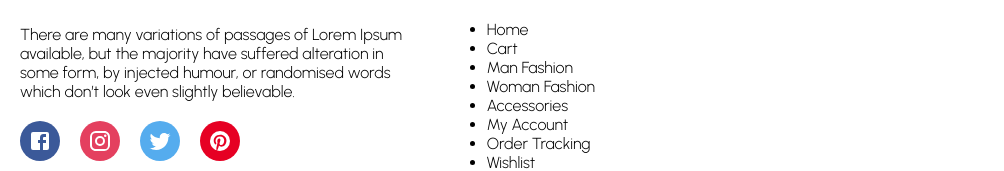
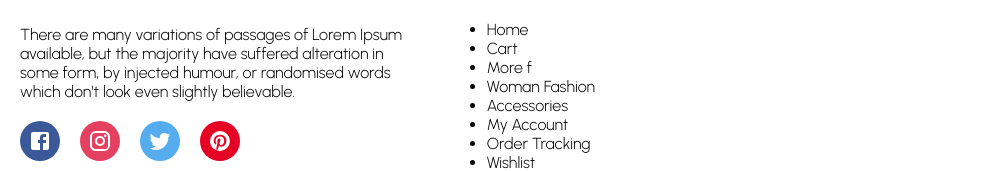
Before and after one commit to atjaqueline/ecommerce, a React (Create React App) app: page / in a window 1280 px wide. Shown: the part 2789-2960 px from the top of the page, without its empty margins (0-1004 px from the left). Built offline with nearby package versions, Linux system fonts and the light colour scheme.

Commit message:
Update footer

```diff
--- a/src/components/Footer.jsx
+++ b/src/components/Footer.jsx
@@ -77,7 +77,7 @@ const Footer = () => {
             <List>
             <ListItem>Home</ListItem>
           <ListItem>Cart</ListItem>
-          <ListItem>Man Fashion</ListItem>
+          <ListItem>More f</ListItem>
           <ListItem>Woman Fashion</ListItem>
           <ListItem>Accessories</ListItem>
           <ListItem>My Account</ListItem>
```
